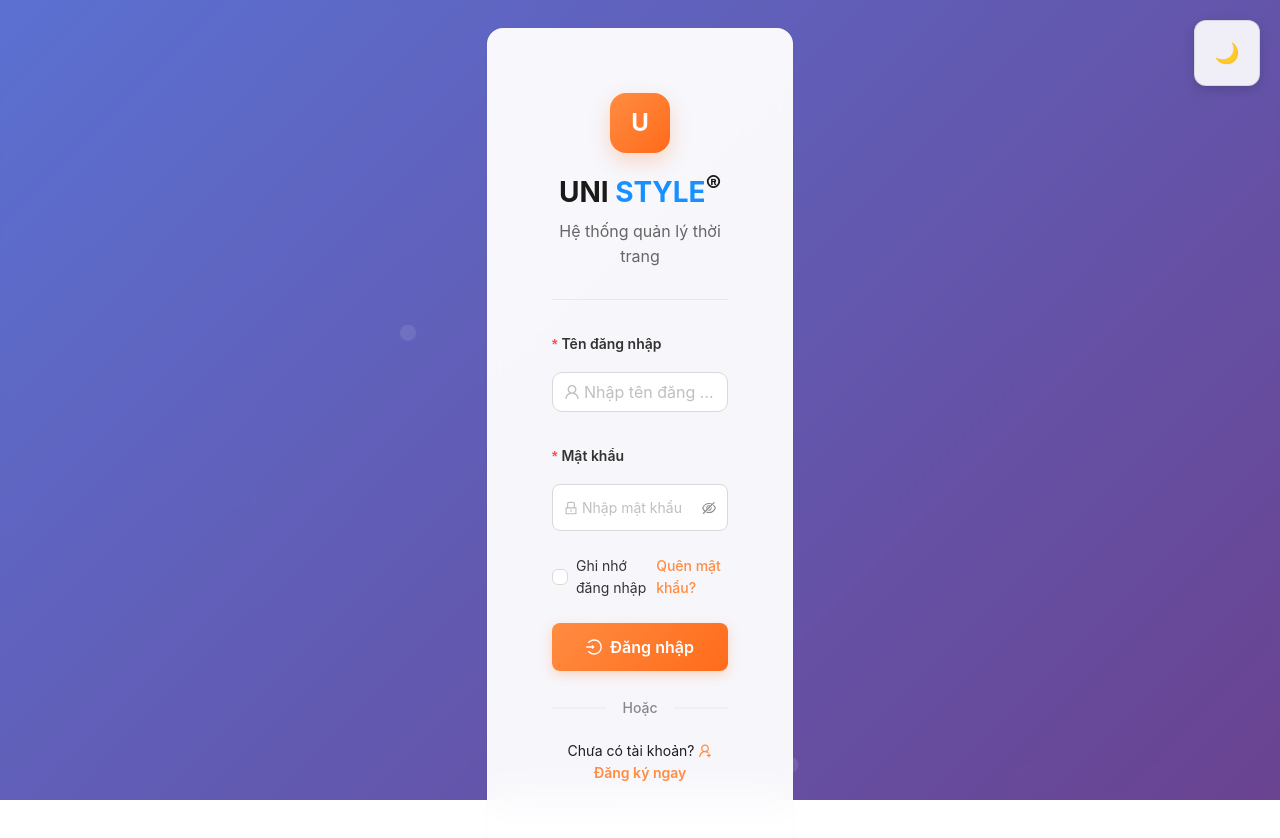
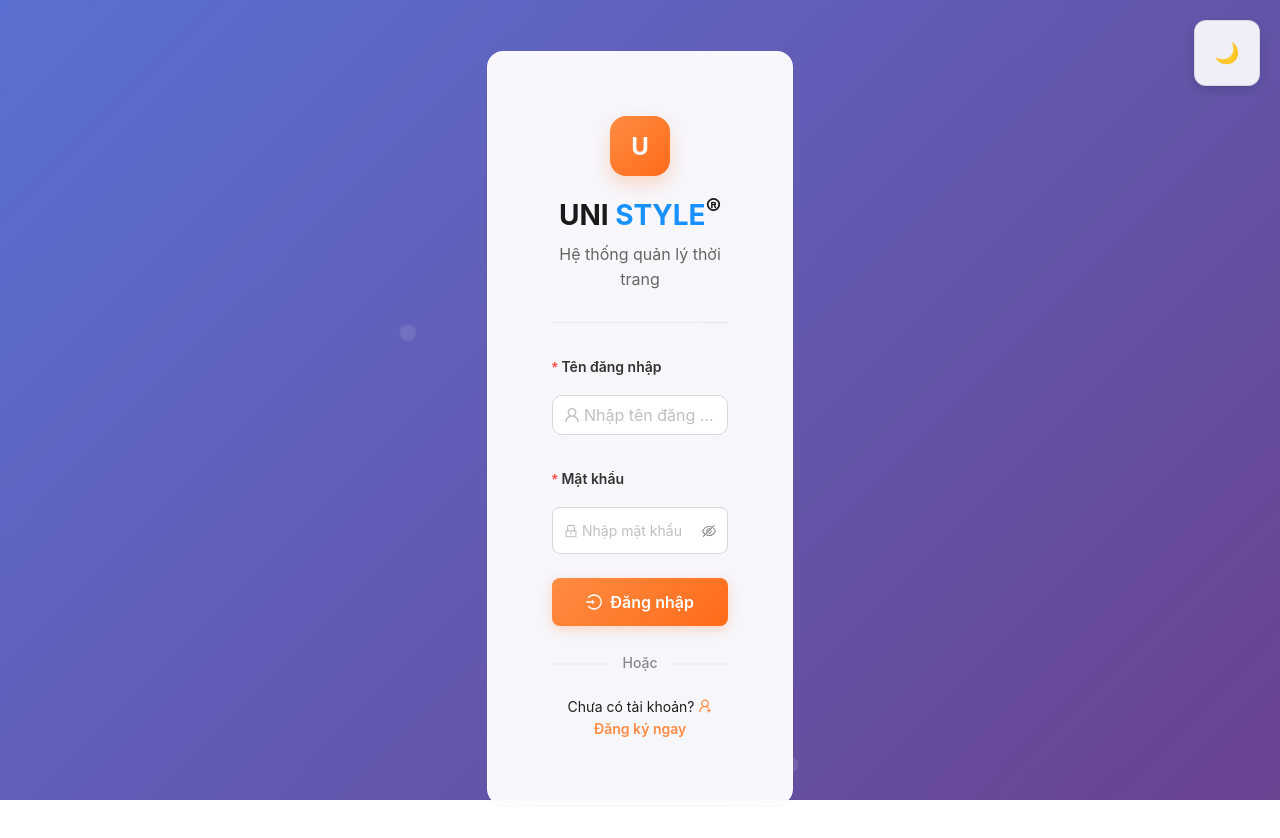
Before and after one commit to musialaaaaa/uni-style-fe, a React (Vite) app: page /login in a window 1280 px wide. Shown: the top 838 px of the page. Built offline with nearby package versions, Linux system fonts and the light colour scheme.

Commit message:
chore: hoàn thành cms

```diff
--- a/src/pages/LoginPage.jsx
+++ b/src/pages/LoginPage.jsx
@@ -135,15 +135,6 @@ const LoginPage = ({ handleIsAuthenticated, messageApi }) => {
                 </Form.Item>
 
                 <Form.Item>
-                  <div className="auth-options">
-                    <Form.Item name="remember" valuePropName="checked" noStyle>
-                      <Checkbox>Ghi nhớ đăng nhập</Checkbox>
-                    </Form.Item>
-                    <Link className="auth-forgot-link">Quên mật khẩu?</Link>
-                  </div>
-                </Form.Item>
-
-                <Form.Item>
                   <Button
                     type="primary"
                     htmlType="submit"
--- a/src/pages/RegisterPage.jsx
+++ b/src/pages/RegisterPage.jsx
@@ -73,9 +73,7 @@ const RegisterPage = ({ handleIsAuthenticated, messageApi }) => {
       const registerInput = {
         username: values.username,
         password: values.password,
-        fullName: "Nguyen Van A",
-        email: "nguyenvana@example.com",
-        phone: "0912325123",
+        fullName: values.username,
         confirmPassword: values.confirmPassword,
       };
       const response = await fetchRegister(registerInput);
```
